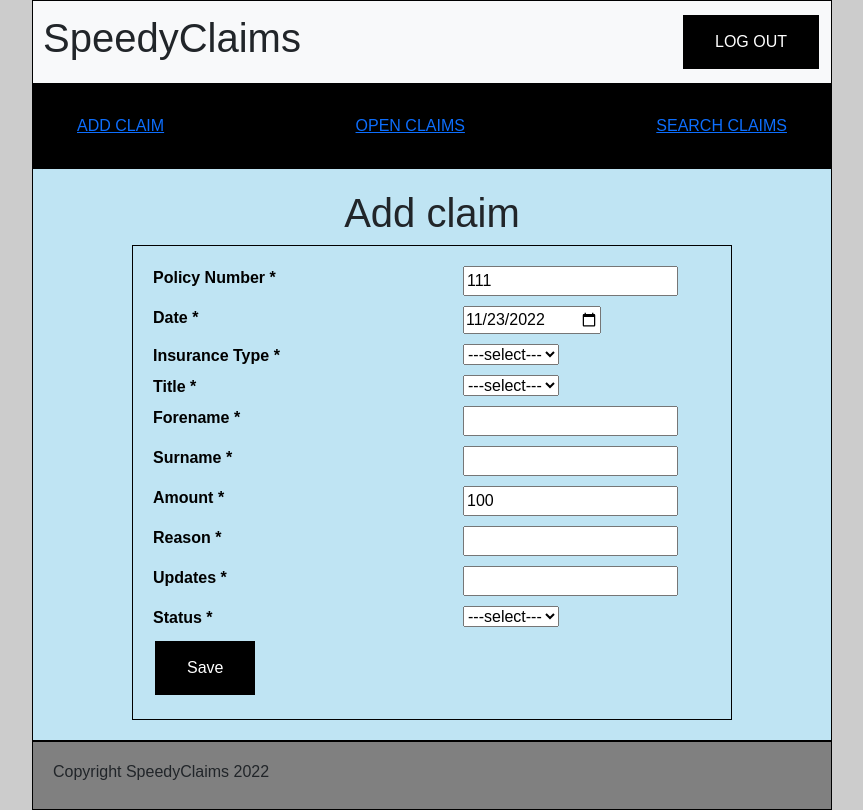
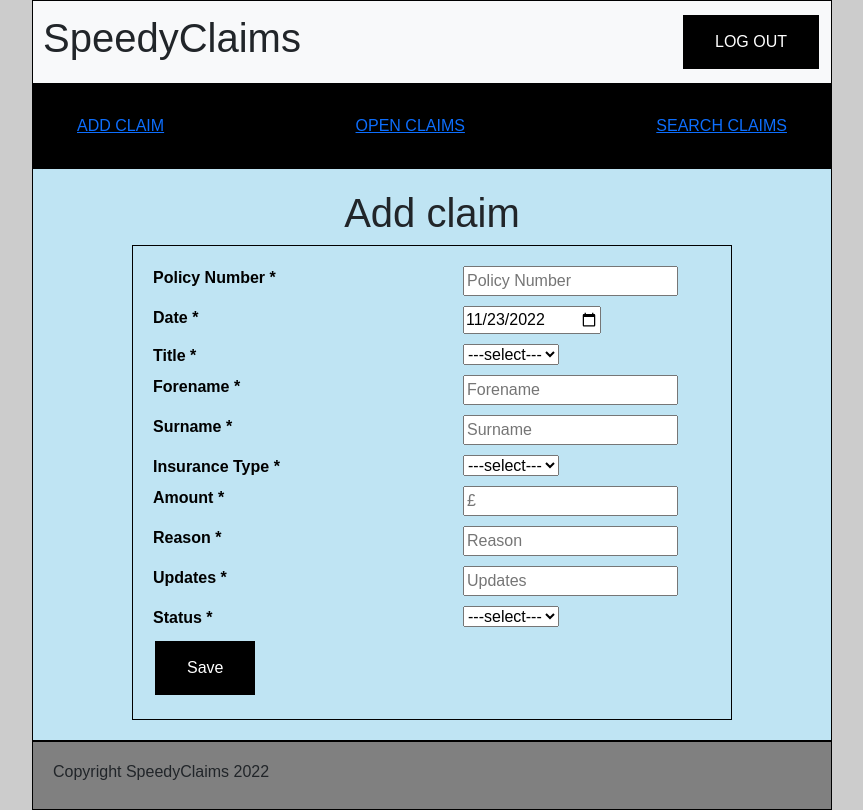
Before and after one commit to StarrLord123/quick-claims, a React (Create React App) app: page /addclaim in a window 1280 px wide. Shown: the whole page, without its empty margins (208-1071 px from the left). Built offline with nearby package versions, Linux system fonts and the light colour scheme.

Commit message:
Updates to edit and add claim

```diff
--- a/src/App.js
+++ b/src/App.js
@@ -9,10 +9,12 @@ import ClaimSearch from './components/ClaimSearch/ClaimSearch';
 import ClaimDetails from "./components/ClaimDetails/ClaimDetails";
 import EditClaim from "./components/ClaimDetails/EditClaim";
 import FindClaimsPage from "./components/ClaimSearch/FindClaimsPage";
+import { getAllClaims } from "./data/DataFunctions";
 
 const App = () => {
 
   const [searchTerm, setSearchTerm] = useState("");
+  const [newClaims, setNewClaims] = useState(getAllClaims);
 
   return (
     <Routes>
@@ -25,7 +27,7 @@ const App = () => {
           <Route path="/claimsearch/:policyNumber"
               element={<FindClaimsPage searchTerm={searchTerm} setSearchTerm={setSearchTerm} />} />
           <Route path="/claim/:policyNumber" element={<ClaimDetails/>} />
-          <Route path="/edit/:policyNumber" element={<EditClaim/>} />
+          <Route path="/edit/:policyNumber" element={<EditClaim newClaims={newClaims} setNewClaims={setNewClaims}/>} />
           <Route path="*" element = { <div className="container"><h1>Sorry - that page doesn't exist</h1></div>}/>
       </Route>
     </Routes>
--- a/src/components/AddClaim/AddClaim.js
+++ b/src/components/AddClaim/AddClaim.js
@@ -6,10 +6,18 @@ const AddClaim = () => {
 
     const [claims, setClaims] = useState([]);
 
-    const initialNewClaimState = {policyNumber : "111",
-    date : new Date().toISOString().slice(0,10) , insuranceType: "",
-    title: "", forename : "", surname: "", amount: "100", reason : "",
-    updates : "",  status : ""}
+    const initialNewClaimState = {
+        policyNumber : "",
+        date : new Date().toISOString().slice(0,10),
+        insuranceType: "",
+        title: "",
+        forename : "",
+        surname: "",
+        amount: "",
+        reason : "",
+        updates : "",
+        status : ""
+    }
 
     const formReducer = (state, data) => {
         return {...state, [data.field] : data.value}
@@ -33,6 +41,39 @@ const AddClaim = () => {
         console.log("New claim", newClaim);
     }
 
+    const [viewPropertyFields, setViewPropertyFields] = useState(false);
+    const [viewMotorFields, setViewMotorFields] = useState(false);
+    const [viewPetFields, setViewPetFields] = useState(false);
+
+    const [chosenOption, setChosenOption] = useState("");
+
+    const propertyFields = viewPropertyFields &&
+    <div>
+        <label htmlFor="propertyAddress">Property Address *</label>
+        <input type="text" id="propertyAddress" placeholder="Property Address" value={newClaim.propertyAddress} onChange={handleChange}/>
+    </div>
+
+    const motorFields = viewMotorFields &&
+    <div>
+        <label htmlFor="vehicleMake">Vehicle Make *</label>
+        <input type="text" id="vehicleMake" placeholder="Vehicle Make*" value={newClaim.vehicleMake} onChange={handleChange}/>
+
+        <label htmlFor="vehicleModel">Vehicle model *</label>
+        <input type="text" id="vehicleModel" placeholder="Vehicle model *" value={newClaim.vehicleModel} onChange={handleChange}/>
+
+        <label htmlFor="vehicleYear">Vehicle Manufacture Year *</label>
+        <input type="text" id="vehicleYear" placeholder="Vehicle Manufacture Year" value={newClaim.vehicleYear} onChange={handleChange}/>
+    </div>
+
+    const petFields = viewPetFields &&
+    <div>
+        <label htmlFor="animalType">Animal Type *</label>
+        <input type="text" id="animalType" placeholder="Animal Type" value={newClaim.animalType} onChange={handleChange}/>
+
+        <label htmlFor="animalBreed">Animal Breed *</label>
+        <input type="text" id="animalBreed" placeholder="Animal Breed" value={newClaim.animalBreed} onChange={handleChange}/>
+    </div>
+
     return (
 
     <div className="container">
@@ -43,18 +84,10 @@ const AddClaim = () => {
         <div className="container form">
             <form className="addClaimsForm" onSubmit={handleSubmit}  >
                 <label htmlFor="policyNumber">Policy Number *</label>
-                <input type="text" id="policyNumber" value={newClaim.policyNumber} onChange={handleChange} />
+                <input type="text" id="policyNumber" placeholder="Policy Number" value={newClaim.policyNumber} onChange={handleChange} />
 
                 <label htmlFor="date">Date *</label>
                 <input type="date" id="date" value={newClaim.date} onChange={handleChange}/>
-
-                <label htmlFor="insuranceType">Insurance Type *</label>
-                <select id="insuranceType" value={newClaim.insuranceType} onChange={handleChange}>
-                <option value="" disabled={false}> ---select---</option>
-                    <option value="property">Property</option>
-                    <option value="motor">Motor</option>
-                    <option value="pet">Pet</option>
-                </select>
 
                 <label htmlFor="title">Title *</label>
                 <select id="title" value={newClaim.title} onChange={handleChange}>
@@ -65,19 +98,54 @@ const AddClaim = () => {
                 </select>
 
                 <label htmlFor="forename">Forename *</label>
-                <input type="text"  id="forename" value={newClaim.forename} onChange={handleChange}/>
+                <input type="text"  id="forename" placeholder="Forename" value={newClaim.forename} onChange={handleChange}/>
 
                 <label htmlFor="surname">Surname *</label>
-                <input type="text"  id="surname" value={newClaim.surname} onChange={handleChange}/>
+                <input type="text"  id="surname" placeholder="Surname" value={newClaim.surname} onChange={handleChange}/>
+
+                <label htmlFor="insuranceType">Insurance Type *</label>
+                <select id="insuranceType" value={chosenOption}
+                onChange={(e) => {
+                    setChosenOption(e.target.value);
+                    if(e.target.value === "property") {
+                        setViewPropertyFields(true);
+                        setViewMotorFields(false);
+                        setViewPetFields(false);
+                    }
+                    if(e.target.value === "motor") {
+                        setViewMotorFields(true);
+                        setViewPropertyFields(false);
+                        setViewPetFields(false);
+                    }
+                    if(e.target.value === "pet") {
+                        setViewPetFields(true);
+                        setViewPropertyFields(false);
+                        setViewMotorFields(false);
+                    }
+                    if(e.target.value === "") {
+                        setViewPetFields(false);
+                        setViewPropertyFields(false);
+                        setViewMotorFields(false);
+                    }
+                }}>
+                <option value="" disabled={false}> ---select---</option>
+                    <option value="property">Property</option>
+                    <option value="motor">Motor</option>
+                    <option value="pet">Pet</option>
+                </select>
+
+                {propertyFields}
+                {motorFields}
+                {petFields}
 
                 <label htmlFor="amount">Amount *</label>
-                <input type="text"  id="amount" value={newClaim.amount} onChange={handleChange}/>
+                <input type="text"  id="amount" placeholder="£" value={newClaim.amount} onChange={handleChange}/>
 
                 <label htmlFor="reason">Reason *</label>
-                <input type="text"  id="reason" value={newClaim.reason} onChange={handleChange} />
+                <input type="text"  id="reason" placeholder="Reason" value={newClaim.reason} onChange={handleChange} />
 
                 <label htmlFor="updates">Updates *</label>
-                <input type="text"  id="updates" value={newClaim.updates} onChange={handleChange} />
+                <input type="text"  id="updates" placeholder="Updates" value={newClaim.updates} onChange={handleChange} />
 
                 <label htmlFor="status">Status *</label>
                 <select id="status" value={newClaim.status} onChange={handleChange}>
--- a/src/components/ClaimDetails/EditClaim.js
+++ b/src/components/ClaimDetails/EditClaim.js
@@ -1,9 +1,10 @@
 import { useReducer, useState, useEffect } from 'react'
 import { getAllClaims } from '../../data/DataFunctions';
 import { useParams } from "react-router-dom";
+import { useNavigate } from 'react-router-dom';
 import './EditClaim.css'
 
-const EditClaim = () => {
+const EditClaim = (props) => {
 
     const params = useParams();
     const claimId = params.policyNumber;
@@ -11,11 +12,20 @@ const EditClaim = () => {
     const claims = getAllClaims();
 
     const claim = claims.find(claim => claim.policyNumber === +claimId)
+    const navigate = useNavigate();
 
-    const initialEditClaimState = {policyNumber : params.policyNumber,
-        date : new Date().toISOString().slice(0,10) , insuranceType: claim.insuranceType,
-        title: claim.title, forename : claim.forename, surname: claim.surname, amount: claim.amount, reason : claim.reason,
-        updates : claim.updates,  status : claim.status}
+    const initialEditClaimState = {
+        policyNumber : claim.policyNumber,
+        date : new Date().toISOString().slice(0,10) ,
+        insuranceType: claim.insuranceType,
+        title: claim.title,
+        forename : claim.forename,
+        surname: claim.surname,
+        amount: claim.amount,
+        reason : claim.reason,
+        updates : claim.updates,
+        status : claim.status
+    }
 
     const formReducer = (state, data) => {
         return {...state, [data.field] : data.value}
@@ -23,16 +33,21 @@ const EditClaim = () => {
 
     const [editClaim, dispatch] = useReducer(formReducer, initialEditClaimState);
 
-
     const handleChange = (event) => {
        dispatch({field : event.target.id, value : event.target.value});
     }
 
     const handleSubmit = (event) => {
         event.preventDefault();
-        dispatch({field : event.target.id, value : event.target.value});
-        console.log(claims)
+
+        const updatedClaims = props.newClaims.filter(
+            (claim, index) => claim.policyNumber !== editClaim.policyNumber
+        )
+
+        props.setNewClaims([...updatedClaims, editClaim]);
+        navigate(`/claim/${claim.policyNumber}`)
     }
+    console.log(props.newClaims);
 
     return <div>
         <div className="container">
--- a/src/components/ClaimSearch/Claims.js
+++ b/src/components/ClaimSearch/Claims.js
@@ -17,7 +17,8 @@ const Claims = (props) => {
         if(props.searchTerm !== "") {
             const claim = allClaims.filter((claim) => {
                       return (
-                        claim.policyNumber.toString().includes(props.searchTerm)
+                        claim.policyNumber.toString().includes(props.searchTerm) ||
+                        claim.surname.toLowerCase().includes(props.searchTerm)
                       );
                     });
             setClaims(claim);
```
